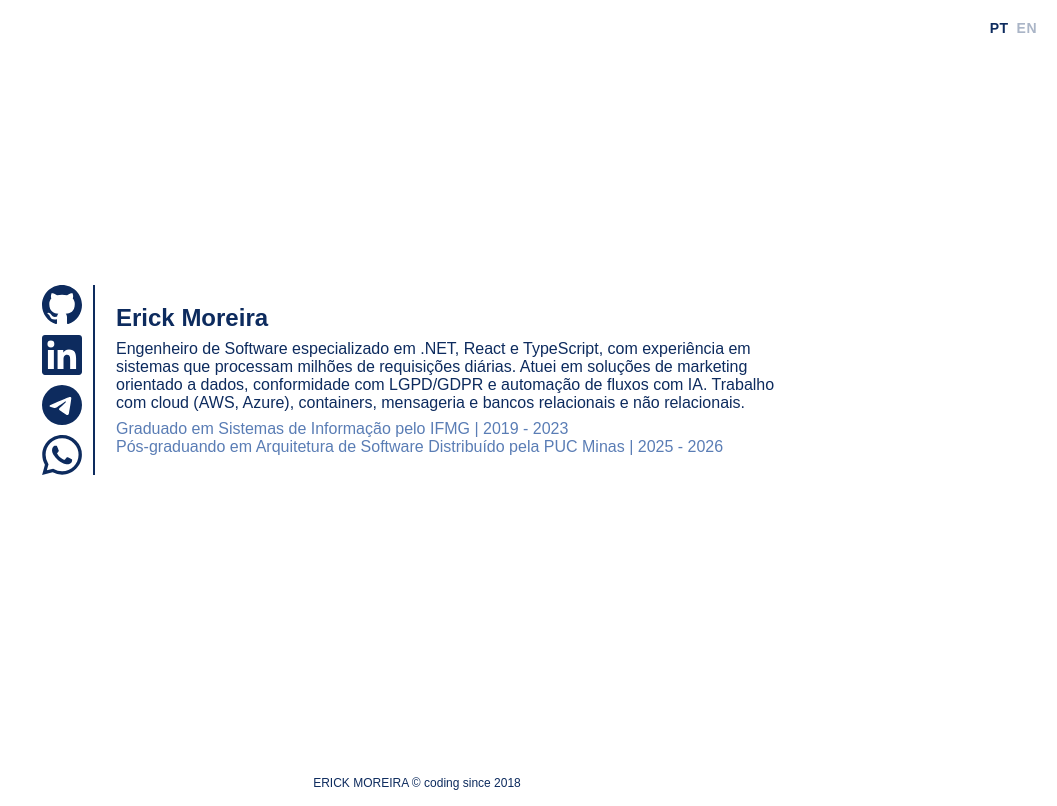
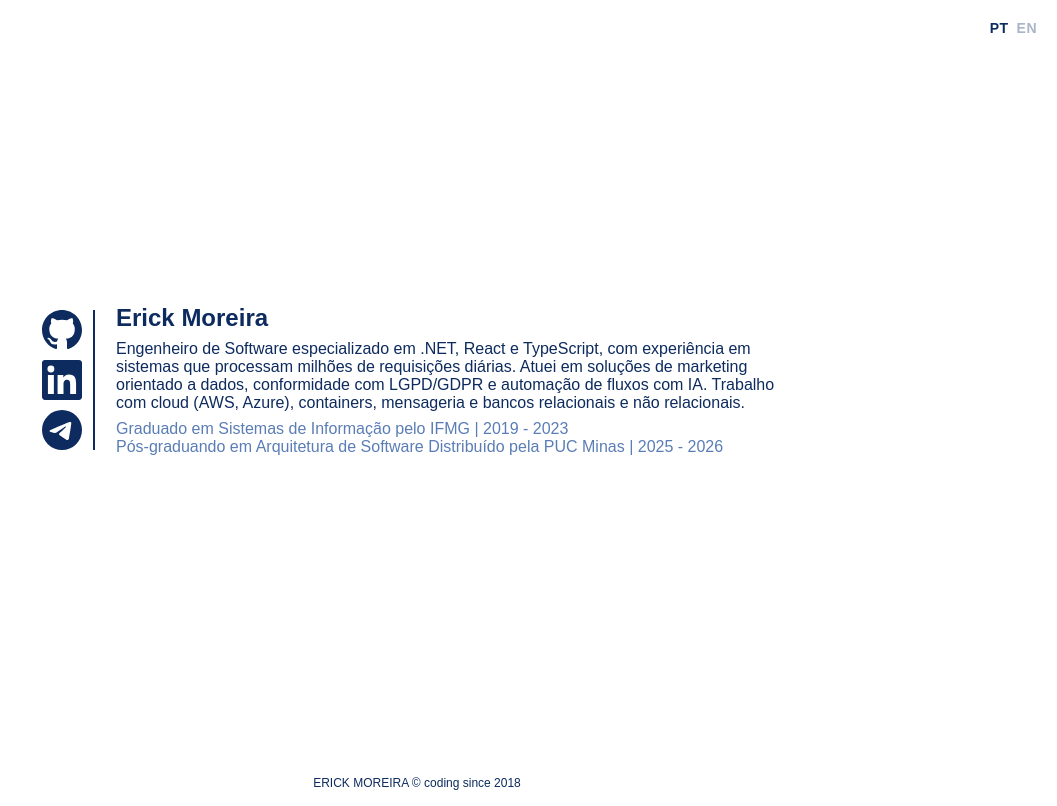
Before and after one commit to erickbmr/erickbmr.github.io, a Next.js app: page / in a window 1280 px wide. Shown: the whole page, without its empty margins (223-1280 px from the left). Built offline with nearby package versions, Linux system fonts and the light colour scheme.

Commit message:
update contact info

```diff
--- a/components/Contact/index.tsx
+++ b/components/Contact/index.tsx
@@ -1,19 +1,15 @@
 'use client'
 
-import { useTranslation } from 'react-i18next'
 import Image from 'next/image'
 import { ContactWrapper, IconLink } from './styles'
 
 const STATIC_LINKS = [
   { href: 'https://github.com/erickbmr', src: '/assets/github.svg', alt: 'github' },
   { href: 'https://www.linkedin.com/in/erick-moreira-software/', src: '/assets/linkedin.svg', alt: 'linkedin' },
-  { href: 'https://t.me/erickbmr', src: '/assets/telegram.svg', alt: 'telegram' },
+  { href: 'https://t.me/erickbmr', src: '/assets/telegram.svg', alt: 'telegram' }
 ]
 
 export default function Contact() {
-  const { t } = useTranslation()
-  const whatsappHref = `https://wa.me/5531984693967?text=${encodeURIComponent(t('whatsappMessage'))}`
-
   return (
     <ContactWrapper>
       {STATIC_LINKS.map(({ href, src, alt }) => (
@@ -21,9 +17,6 @@ export default function Contact() {
           <Image src={src} width={40} height={40} alt={alt} />
         </IconLink>
       ))}
-      <IconLink href={whatsappHref} target="_blank" rel="noreferrer">
-        <Image src="/assets/whatsapp.svg" width={40} height={40} alt="whatsapp" />
-      </IconLink>
     </ContactWrapper>
   )
 }
--- a/i18n/locales/en-UK.json
+++ b/i18n/locales/en-UK.json
@@ -2,6 +2,5 @@
   "bio": "Software Engineer specialized in .NET, React and TypeScript, with experience in systems processing millions of daily requests. I have worked on data-driven marketing, LGPD/GDPR compliance and AI-powered workflow automation. I work with cloud (AWS, Azure), containers, messaging and relational and non-relational databases.",
   "education": "BSc in Information Systems, IFMG | 2019 - 2023",
   "educationPostgrad": "Postgraduate in Distributed Software Architecture, PUC Minas | 2025 - 2026",
-  "footer": "ERICK MOREIRA © coding since 2018",
-  "whatsappMessage": "Hello, I saw your personal website and I'd like to"
+  "footer": "ERICK MOREIRA © coding since 2018"
 }
--- a/i18n/locales/pt-BR.json
+++ b/i18n/locales/pt-BR.json
@@ -2,6 +2,5 @@
   "bio": "Engenheiro de Software especializado em .NET, React e TypeScript, com experiência em sistemas que processam milhões de requisições diárias. Atuei em soluções de marketing orientado a dados, conformidade com LGPD/GDPR e automação de fluxos com IA. Trabalho com cloud (AWS, Azure), containers, mensageria e bancos relacionais e não relacionais.",
   "education": "Graduado em Sistemas de Informação pelo IFMG | 2019 - 2023",
   "educationPostgrad": "Pós-graduando em Arquitetura de Software Distribuído pela PUC Minas | 2025 - 2026",
-  "footer": "ERICK MOREIRA © coding since 2018",
-  "whatsappMessage": "Olá, vi seu site pessoal e gostaria de"
+  "footer": "ERICK MOREIRA © coding since 2018"
 }
```
Also changed, not shown: public/assets/outlook.svg (added).
